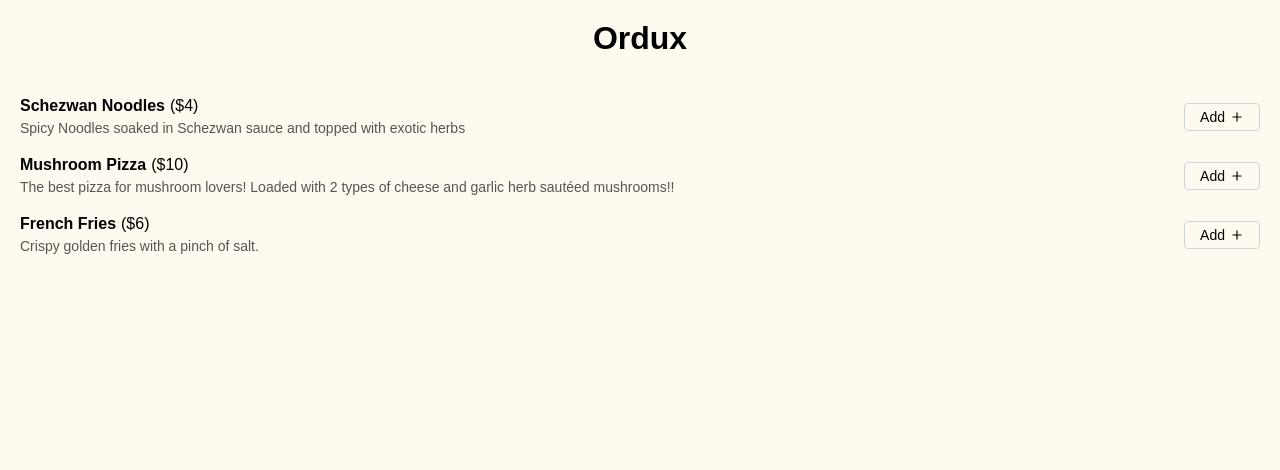
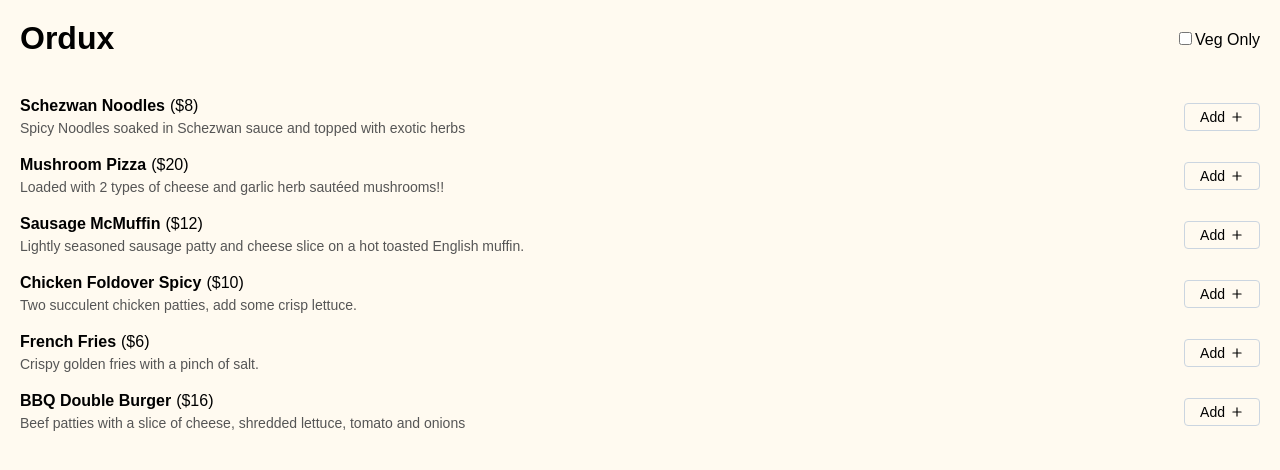
Before and after one commit to itaditya/redux-hooks-for-food-delivery, a React (Create React App) app: page / in a window 1280 px wide. Shown: the top 470 px of the page. Built offline with nearby package versions, Linux system fonts and the light colour scheme.

Commit message:
move redux state down

```diff
--- a/public/food-menu.json
+++ b/public/food-menu.json
@@ -2,19 +2,40 @@
   {
     "id": "SN",
     "label": "Schezwan Noodles",
+    "diet": "veg",
     "description": "Spicy Noodles soaked in Schezwan sauce and topped with exotic herbs",
-    "price": 4
+    "price": 8
   },
   {
     "id": "MP",
     "label": "Mushroom Pizza",
-    "description": "The best pizza for mushroom lovers! Loaded with 2 types of cheese and garlic herb sautéed mushrooms!! ",
+    "diet": "veg",
+    "description": "Loaded with 2 types of cheese and garlic herb sautéed mushrooms!! ",
+    "price": 20
+  },
+  {
+    "id": "SM",
+    "label": "Sausage McMuffin",
+    "description": "Lightly seasoned sausage patty and cheese slice on a hot toasted English muffin.",
+    "price": 12
+  },
+  {
+    "id": "CF",
+    "label": "Chicken Foldover Spicy",
+    "description": "Two succulent chicken patties, add some crisp lettuce.",
     "price": 10
   },
   {
     "id": "FF",
     "label": "French Fries",
+    "diet": "veg",
     "description": "Crispy golden fries with a pinch of salt.",
     "price": 6
+  },
+  {
+    "id": "BQ",
+    "label": "BBQ Double Burger",
+    "description": "Beef patties with a slice of cheese, shredded lettuce, tomato and onions",
+    "price": 16
   }
 ]
--- a/src/App.js
+++ b/src/App.js
@@ -1,16 +1,66 @@
 import React, { Fragment, useEffect, useState } from 'react';
-import { useSelector, useDispatch } from 'react-redux';
+import { shallowEqual, useSelector, useDispatch } from 'react-redux';
 
-import { selectorMenu, selectorCartPrice, ACTIONS } from './redux';
-import { MenuItem, Message, ButtonPay } from './UIComps';
+import { ACTIONS } from './redux';
+import { MenuList, MenuItem, Message, PaymentFooter } from './Comps';
 import { loadFoodData } from './utils';
 
 export default function App() {
+  const diet = useSelector((state) => state.diet);
+  const dispatch = useDispatch();
+
+  const stateAPIStatus = useLoadFoodData();
+  const menuList = useSelector(selectorMenu, shallowEqual);
+
+  React.useEffect(() => {
+    console.log('hello');
+  }, [menuList]);
+
+  function handleVegToggle() {
+    dispatch({
+      type: ACTIONS.CHANGE_DIET,
+      payload: {
+        diet: diet === 'veg' ? 'all' : 'veg',
+      },
+    });
+  }
+
+  return (
+    <div className="food-app">
+      <header>
+        <h1>Ordux</h1>
+        <label>
+          <input type="checkbox" name="veg-checkbox" value={diet} onChange={handleVegToggle} />
+          Veg Only
+        </label>
+      </header>
+      <Message status={stateAPIStatus} />
+      {stateAPIStatus === 'success' && (
+        <Fragment>
+          <main>
+            <MenuList menuList={menuList} />
+          </main>
+          <PaymentFooter />
+        </Fragment>
+      )}
+    </div>
+  );
+}
+
+function selectorMenu(state) {
+  const { diet, menuIdList, menuById } = state;
+  const menuId = menuIdList[diet];
+  const menuList = [];
+
+  menuId.forEach((id) => {
+    menuList.push(menuById[id]);
+  });
+
+  return menuList;
+}
+
+function useLoadFoodData() {
   const [stateAPIStatus, setAPIStatus] = useState('idle');
-
-  const cartByIds = useSelector((state) => state.cartByIds);
-  const { menuList } = useSelector(selectorMenu);
-  const cartPrice = useSelector(selectorCartPrice);
   const dispatch = useDispatch();
 
   useEffect(() => {
@@ -30,53 +80,5 @@ export default function App() {
       });
   }, [dispatch]);
 
-  function handleIncrement(id) {
-    dispatch({
-      type: ACTIONS.ADD_TO_CART,
-      payload: {
-        itemId: id,
-      },
-    });
-  }
-
-  function handleDecrement(id) {
-    dispatch({
-      type: ACTIONS.REMOVE_FROM_CART,
-      payload: {
-        itemId: id,
-      },
-    });
-  }
-
-  return (
-    <div className="food-app">
-      <header>
-        <h1>Ordux</h1>
-      </header>
-      <Message status={stateAPIStatus} />
-      {stateAPIStatus === 'success' && (
-        <Fragment>
-          <main>
-            <ul className="menu-list">
-              {menuList.map((item) => {
-                const qty = cartByIds[item.id]?.quantity ?? 0;
-                return (
-                  <MenuItem
-                    key={item.id}
-                    item={item}
-                    quantity={qty}
-                    onIncrement={handleIncrement}
-                    onDecrement={handleDecrement}
-                  />
-                );
-              })}
-            </ul>
-          </main>
-          <footer className="food-app-footer">
-            {cartPrice > 0 && <ButtonPay cartPrice={cartPrice} />}
-          </footer>
-        </Fragment>
-      )}
-    </div>
-  );
+  return stateAPIStatus;
 }
--- /dev/null
+++ b/src/Comps.js
@@ -0,0 +1,208 @@
+import React from 'react';
+import { useSelector, useDispatch } from 'react-redux';
+
+import { ACTIONS } from './redux';
+
+export function MenuItem(props) {
+  const { item } = props;
+
+  const cartByIds = useSelector((state) => state.cartByIds);
+  const dispatch = useDispatch();
+
+  const quantity = cartByIds[item.id]?.quantity ?? 0;
+
+  function handleIncrement(id) {
+    dispatch({
+      type: ACTIONS.ADD_TO_CART,
+      payload: {
+        itemId: id,
+      },
+    });
+  }
+
+  function handleDecrement(id) {
+    dispatch({
+      type: ACTIONS.REMOVE_FROM_CART,
+      payload: {
+        itemId: id,
+      },
+    });
+  }
+
+  const addBtn = (
+    <button
+      aria-label={`Add ${item.label} to cart`}
+      className="menu-btn-add"
+      onClick={() => handleIncrement(item.id)}
+    >
+      Add <IconPlus />
+    </button>
+  );
+
+  const increaseBtn = (
+    <button
+      aria-label={`Add ${item.label} to cart`}
+      className="menu-btn-item"
+      onClick={() => handleIncrement(item.id)}
+    >
+      <IconPlus />
+    </button>
+  );
+
+  const decreaseBtn = (
+    <button
+      aria-label={`Remove ${item.label} from cart`}
+      className="menu-btn-item"
+      onClick={() => handleDecrement(item.id)}
+    >
+      <IconMinus />
+    </button>
+  );
+
+  const qtyIndicator = (
+    <div className="menu-item-qty" role="status" aria-live="polite">
+      {quantity}
+    </div>
+  );
+
+  return (
+    <li className="menu-item">
+      <div>
+        <div className="menu-item-title">
+          <h4>{item.label}</h4>
+          <span>(${item.price})</span>
+        </div>
+        <p className="menu-item-description">{item.description}</p>
+      </div>
+      {quantity === 0 ? (
+        addBtn
+      ) : (
+        <div className="menu-btn-group">
+          {decreaseBtn}
+          {qtyIndicator}
+          {increaseBtn}
+        </div>
+      )}
+    </li>
+  );
+}
+
+function PureMenuList(props) {
+  console.log('re-render');
+  const { menuList } = props;
+  return (
+    <ul className="menu-list">
+      {menuList.map((item) => (
+        <MenuItem key={item.id} item={item} />
+      ))}
+    </ul>
+  );
+}
+
+export const MenuList = React.memo(PureMenuList);
+
+export function Message(props) {
+  const { status } = props;
+
+  const messages = {
+    loading: 'Loading...',
+    failed: (
+      <>
+        Menu failed to load.
+        <br />
+        Please try again...
+      </>
+    ),
+  };
+
+  const messageText = messages[status];
+
+  if (!messageText) {
+    return null;
+  }
+
+  return (
+    <div
+      className={`message-${status}`}
+      role={status === 'failed' ? 'alert' : 'status'}
+      aria-live="polite"
+      aria-busy={status === 'loading'}
+    >
+      {messageText}
+    </div>
+  );
+}
+
+function selectorCartPrice(state) {
+  const { cartByIds, menuById } = state;
+  let cartPrice = 0;
+
+  const cartKeys = Object.keys(cartByIds);
+  cartKeys.forEach((id) => {
+    const item = menuById[id];
+    const cartItem = cartByIds[id];
+
+    const price = cartItem.quantity * item.price;
+    cartPrice += price;
+  });
+
+  return cartPrice;
+}
+
+
+export function PaymentFooter() {
+  const cartPrice = useSelector(selectorCartPrice);
+
+  return (
+    <footer>
+      {cartPrice > 0 && (
+        <a href="#payment" className="food-app-pay-btn" aria-live="polite">
+          Pay for food (${cartPrice})
+        </a>
+      )}
+    </footer>
+  );
+}
+
+// source- https://feathericons.com/
+export function IconPlus() {
+  return (
+    <svg
+      className="icon-plus"
+      viewBox="0 0 24 24"
+      width="1em"
+      height="1em"
+      stroke="currentColor"
+      strokeWidth="2"
+      fill="none"
+      strokeLinecap="round"
+      strokeLinejoin="round"
+      aria-hidden="true"
+      focusable="false"
+    >
+      <line x1="12" y1="5" x2="12" y2="19"></line>
+      <line x1="5" y1="12" x2="19" y2="12"></line>
+    </svg>
+  );
+}
+
+// source- https://feathericons.com/
+export function IconMinus() {
+  return (
+    <svg
+      className="icon-minus"
+      viewBox="0 0 24 24"
+      width="1em"
+      height="1em"
+      stroke="currentColor"
+      strokeWidth="2"
+      fill="none"
+      strokeLinecap="round"
+      strokeLinejoin="round"
+      aria-hidden="true"
+      focusable="false"
+    >
+      <line x1="5" y1="12" x2="19" y2="12"></line>
+    </svg>
+  );
+}
--- a/src/UIComps.js
+++ /dev/null
@@ -1,128 +0,0 @@
-import React from 'react';
-
-export function MenuItem(props) {
-  const { item, quantity, onIncrement, onDecrement } = props;
-
-  return (
-    <li className="menu-item">
-      <div>
-        <div className="menu-item-title">
-          <h4>{item.label}</h4>
-          <span>(${item.price})</span>
-        </div>
-        <p className="menu-item-description">{item.description}</p>
-      </div>
-      {quantity === 0 ? (
-        <button
-          aria-label={`Add ${item.label} to cart`}
-          className="menu-btn-add"
-          onClick={() => onIncrement(item.id)}
-        >
-          Add <IconPlus />
-        </button>
-      ) : (
-        <div className="menu-btn-group">
-          <button
-            aria-label={`Remove ${item.label} from cart`}
-            className="menu-btn-item"
-            onClick={() => onDecrement(item.id)}
-          >
-            <IconMinus />
-          </button>
-          <div className="menu-item-qty" role="status" aria-live="polite">{quantity}</div>
-          <button
-            aria-label={`Add ${item.label} to cart`}
-            className="menu-btn-item"
-            onClick={() => onIncrement(item.id)}
-          >
-            <IconPlus />
-          </button>
-        </div>
-      )}
-    </li>
-  );
-}
-
-// source- https://feathericons.com/
-export function IconPlus() {
-  return (
-    <svg
-      className="icon-plus"
-      viewBox="0 0 24 24"
-      width="1em"
-      height="1em"
-      stroke="currentColor"
-      strokeWidth="2"
-      fill="none"
-      strokeLinecap="round"
-      strokeLinejoin="round"
-      aria-hidden="true"
-      focusable="false"
-    >
-      <line x1="12" y1="5" x2="12" y2="19"></line>
-      <line x1="5" y1="12" x2="19" y2="12"></line>
-    </svg>
-  );
-}
-
-// source- https://feathericons.com/
-export function IconMinus() {
-  return (
-    <svg
-      className="icon-minus"
-      viewBox="0 0 24 24"
-      width="1em"
-      height="1em"
-      stroke="currentColor"
-      strokeWidth="2"
-      fill="none"
-      strokeLinecap="round"
-      strokeLinejoin="round"
-      aria-hidden="true"
-      focusable="false"
-    >
-      <line x1="5" y1="12" x2="19" y2="12"></line>
-    </svg>
-  );
-}
-
-export function Message(props) {
-  const { status } = props;
-
-  const messages = {
-    loading: 'Loading...',
-    failed: (
-      <>
-        Menu failed to load.
-        <br />
-        Please try again...
-      </>
-    ),
-  };
-
-  const messageText = messages[status];
-
-  if (!messageText) {
-    return null;
-  }
-
-  return (
-    <div
-      className={`message-${status}`}
-      role={status === 'failed' ? 'alert' : 'status'}
-      aria-live="polite"
-      aria-busy={status === 'loading'}
-    >
-      {messageText}
-    </div>
-  );
-}
-
-export function ButtonPay(props) {
-  const { cartPrice } = props;
-  return (
-    <a href="#payment" className="food-app-pay-btn" aria-live="polite">
-      Pay for food (${cartPrice})
-    </a>
-  );
-}
--- a/src/redux.js
+++ b/src/redux.js
@@ -1,32 +1,49 @@
 import { createStore } from 'redux';
 
 export const ACTIONS = {
+  CHANGE_DIET: 'CHANGE_DIET',
   LOAD_MENU: 'LOAD_MENU',
   ADD_TO_CART: 'ADD_TO_CART',
   REMOVE_FROM_CART: 'REMOVE_FROM_CART',
 };
 
 const initialState = {
-  menuByIds: {},
-  allMenuIds: [],
+  diet: 'all',
+  menuById: {},
+  menuIdList: {
+    all: [],
+    veg: [],
+  },
   cartByIds: {},
 };
 
 function foodReducer(state = initialState, action) {
   switch (action.type) {
+    case ACTIONS.CHANGE_DIET: {
+      const { diet } = action.payload;
+      return {
+        ...state,
+        diet,
+        cartByIds: {},
+      };
+    }
     case ACTIONS.LOAD_MENU: {
       const { menu } = action.payload;
 
-      const menuByIds = {};
+      const menuById = {};
       menu.forEach((item) => {
-        menuByIds[item.id] = item;
+        menuById[item.id] = item;
       });
-      const allMenuIds = menu.map((item) => item.id);
+      const allMenuId = menu.map((item) => item.id);
+      const vegMenuId = menu.filter((item) => item.diet === 'veg').map((item) => item.id);
 
       return {
         ...state,
-        menuByIds,
-        allMenuIds,
+        menuById,
+        menuIdList: {
+          all: allMenuId,
+          veg: vegMenuId,
+        },
       };
     }
     case ACTIONS.ADD_TO_CART: {
@@ -76,33 +93,6 @@ function foodReducer(state = initialState, action) {
   }
 }
 
-export const store = createStore(foodReducer);
+const enableReduxDevTools = window.__REDUX_DEVTOOLS_EXTENSION__?.();
 
-export function selectorMenu(state) {
-  const { allMenuIds, menuByIds } = state;
-  const menuList = [];
-
-  allMenuIds.forEach((id) => {
-    menuList.push(menuByIds[id]);
-  });
-
-  return {
-    menuList,
-  };
-}
-
-export function selectorCartPrice(state) {
-  const { cartByIds, menuByIds } = state;
-  let cartPrice = 0;
-
-  const cartKeys = Object.keys(cartByIds);
-  cartKeys.forEach((id) => {
-    const item = menuByIds[id];
-    const cartItem = cartByIds[id];
-
-    const price = cartItem.quantity * item.price;
-    cartPrice += price;
-  });
-
-  return cartPrice;
-}
+export const store = createStore(foodReducer, enableReduxDevTools);
--- a/src/styles.css
+++ b/src/styles.css
@@ -35,7 +35,14 @@ ol {
   background-color: #fffaf0;
 }
 
-.food-app-footer {
+.food-app > header {
+  display: flex;
+  align-items: center;
+  justify-content: space-between;
+  padding: 0 20px;
+}
+
+.food-app > footer {
   position: fixed;
   bottom: 0;
   padding: 30px 20px;
```
Also changed, not shown: 2 other files (tests, documents, lock files or other folders).
